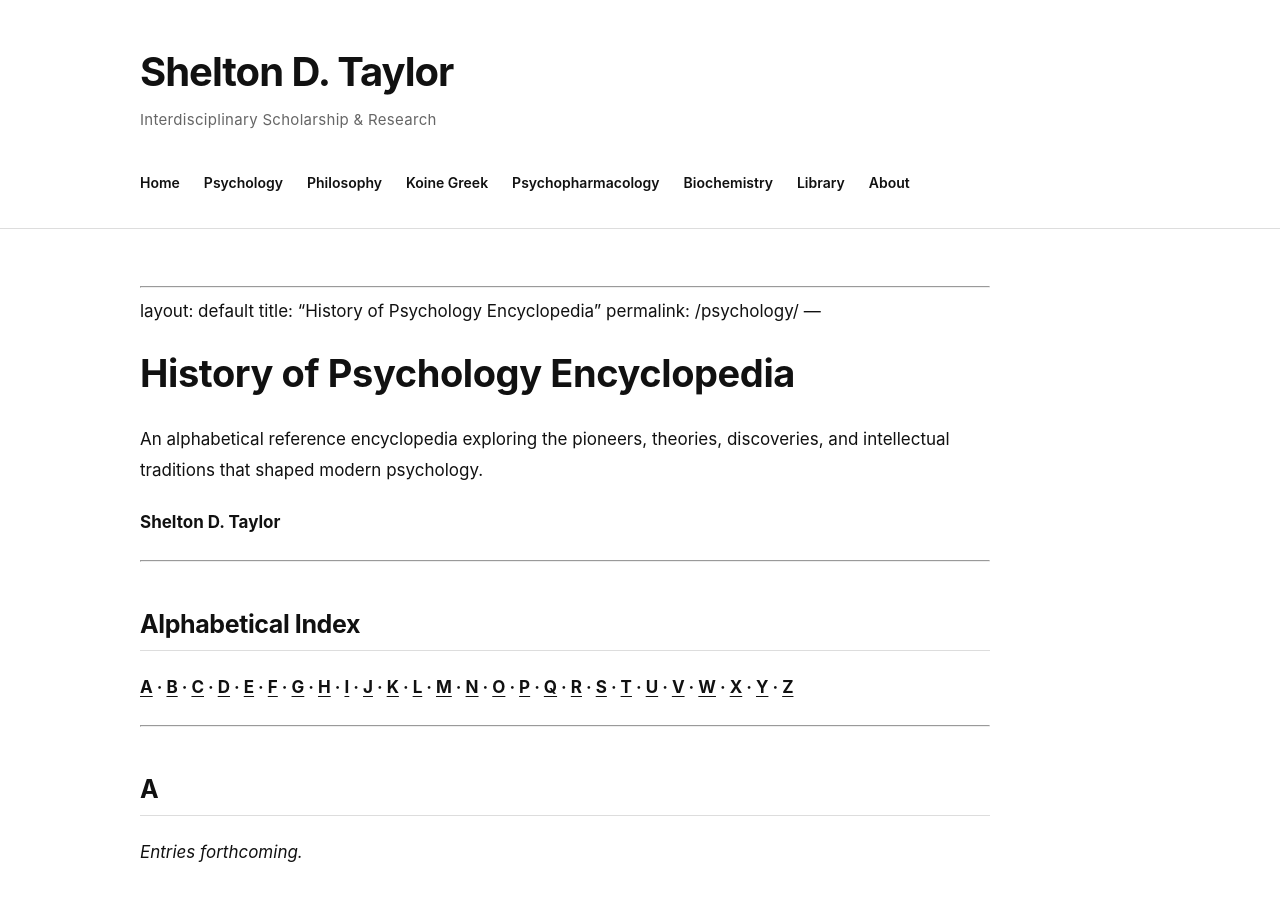
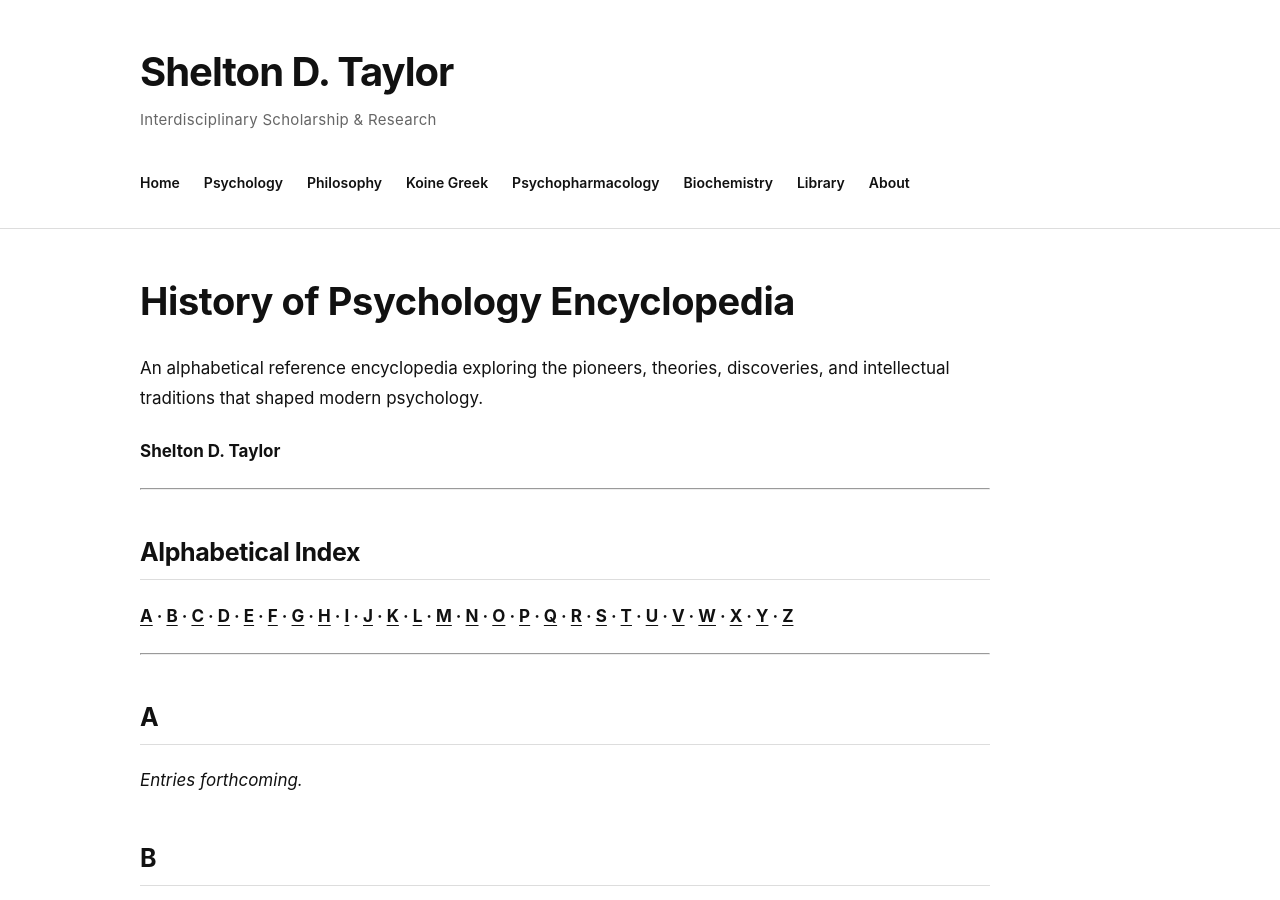
Before and after one commit to sdtaylor333/sdtaylor333.github.io, a Jekyll site: the page built from psychology/index.md, in a window 1280 px wide and 900 px high. Built offline with Jekyll 4.4.1, drawn with Linux system fonts in a browser that asks for light colours; our own code applies the rules of GitHub Pages for plain Markdown files.

Commit message:
Update index.md

```diff
--- a/psychology/index.md
+++ b/psychology/index.md
@@ -1,7 +1,6 @@
-
 ---
 layout: default
-title: "History of Psychology Encyclopedia"
+title: History of Psychology Encyclopedia
 permalink: /psychology/
 ---
 
```
